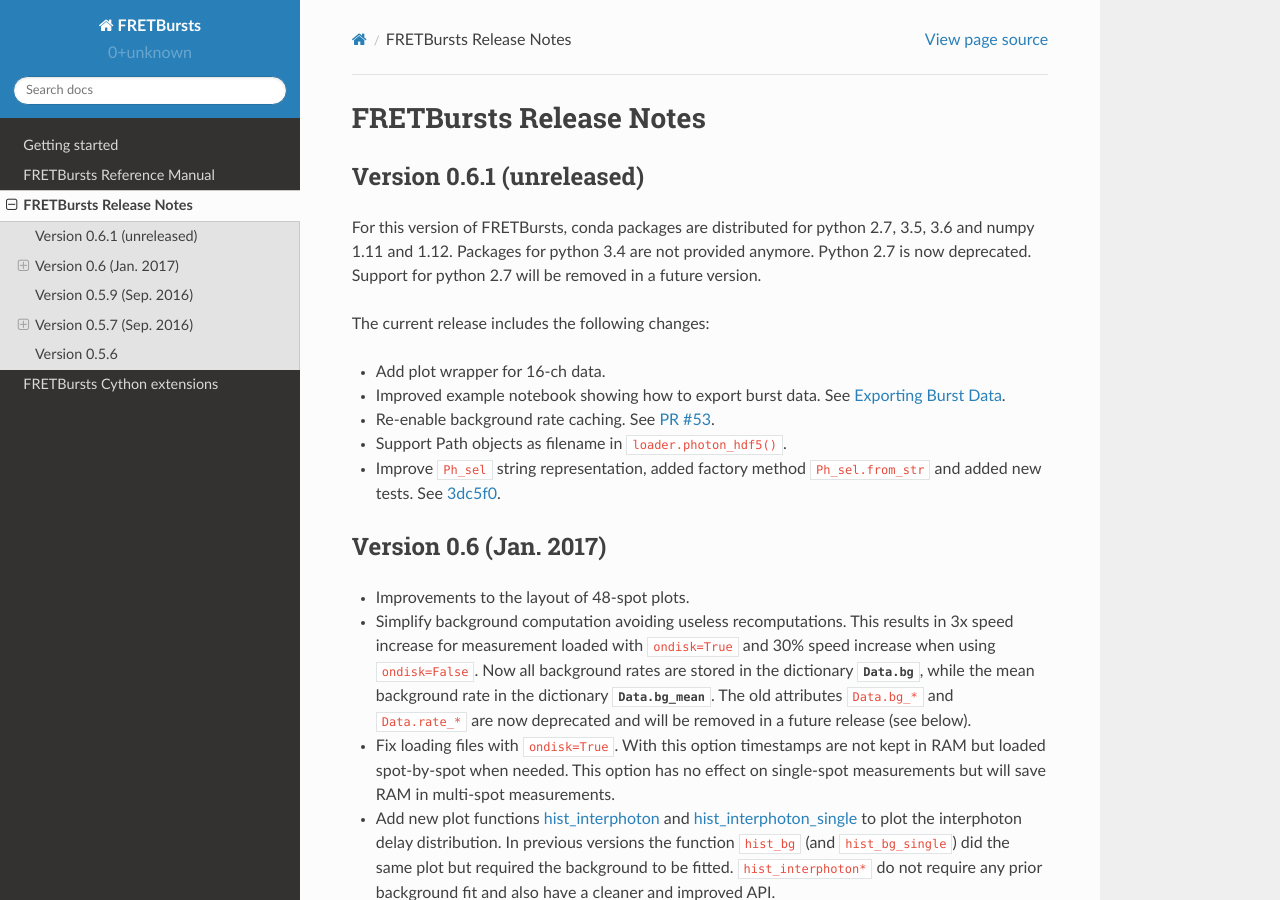
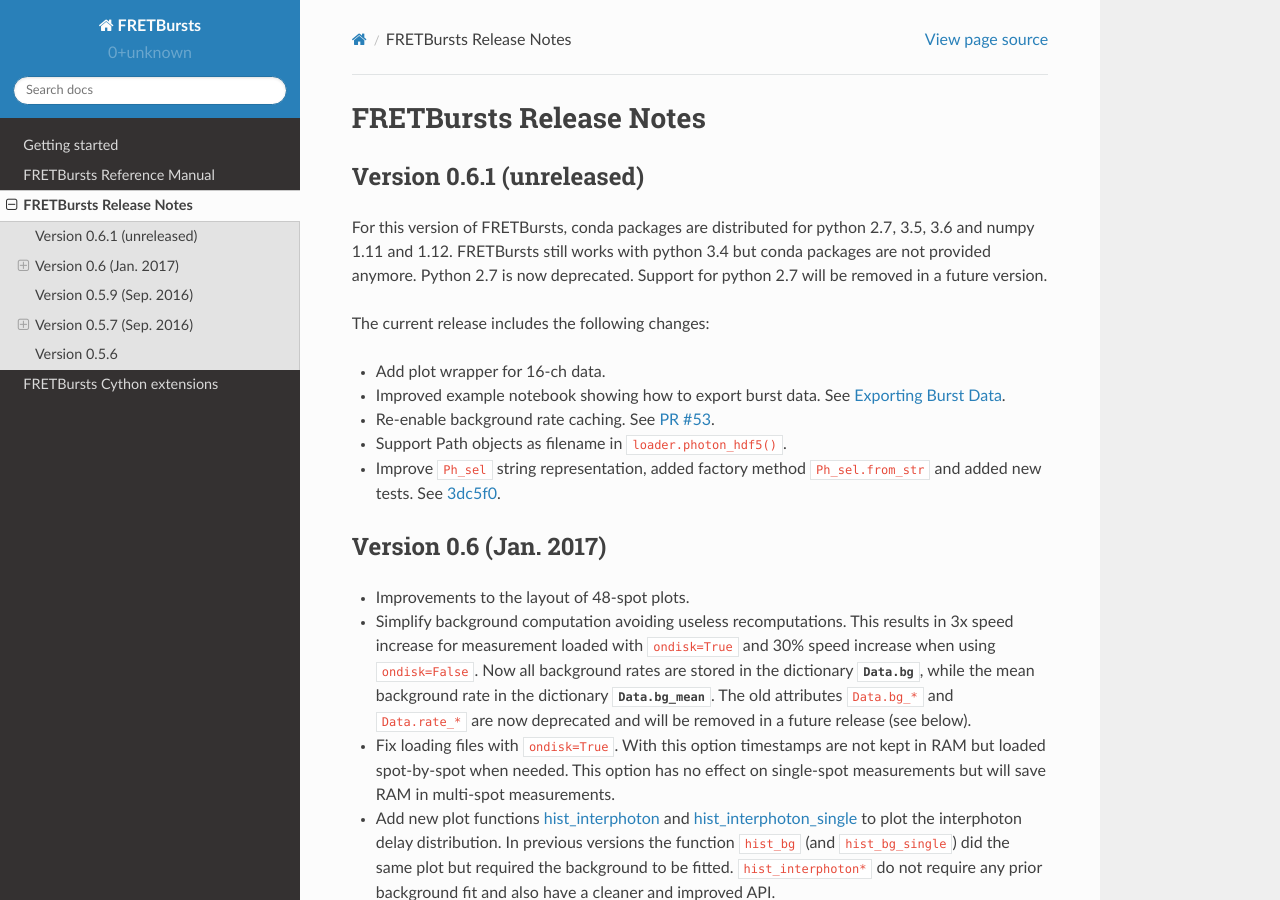
Before and after one commit to tritemio/FRETBursts, a Sphinx documentation site: the page built from docs/source/releasenotes.rst, in a window 1280 px wide and 900 px high. Built offline with Sphinx 7.4.7 and the Read the Docs theme 2.0.0, drawn with Linux system fonts in a browser that asks for light colours; the version number could not be read and is left out.

Commit message:
DOC: update release notes

```diff
--- a/docs/source/releasenotes.rst
+++ b/docs/source/releasenotes.rst
@@ -5,8 +5,8 @@ Version 0.6.1 (unreleased)
 -----------------------
 
 For this version of FRETBursts, conda packages are distributed for
-python 2.7, 3.5, 3.6 and numpy 1.11 and 1.12. Packages for python 3.4
-are not provided anymore.
+python 2.7, 3.5, 3.6 and numpy 1.11 and 1.12. FRETBursts still works
+with python 3.4 but conda packages are not provided anymore.
 Python 2.7 is now deprecated. Support for python 2.7 will be removed
 in a future version.
 
```
